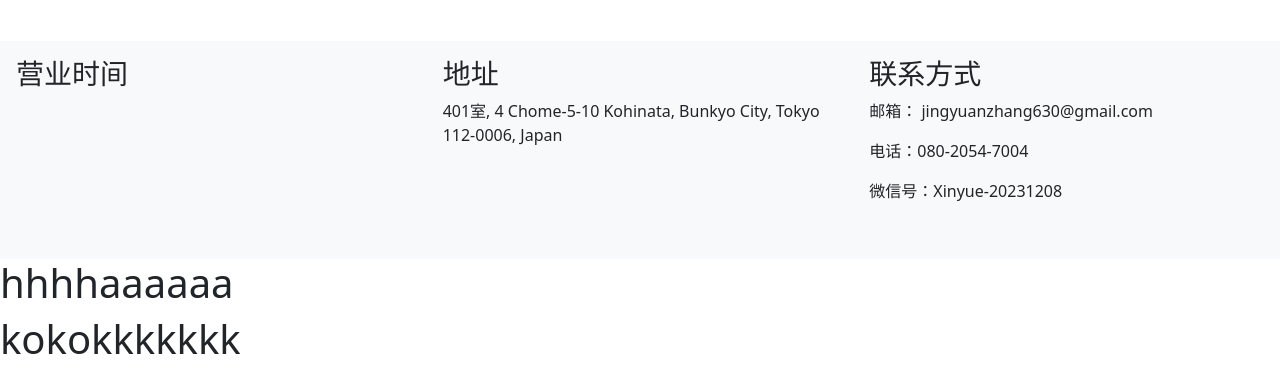
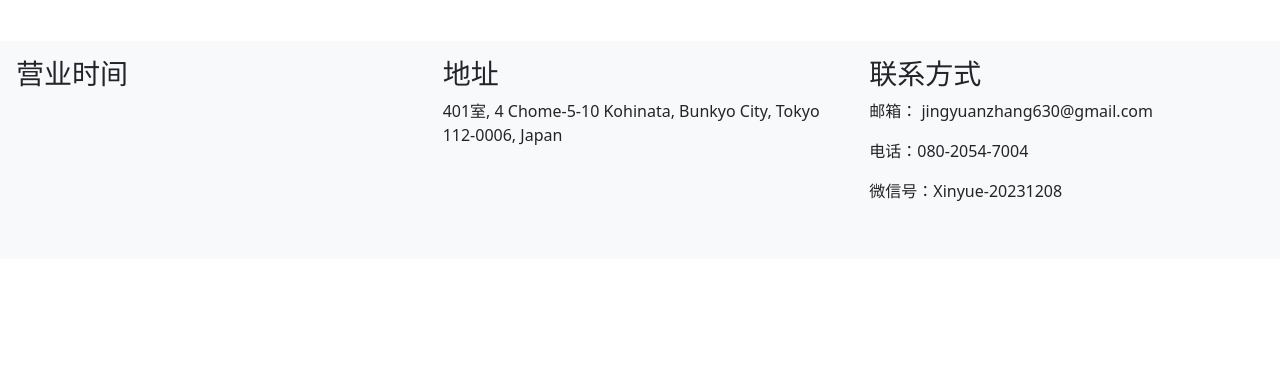
Before and after one commit to ArtXinyue/art.xinyue, a plain HTML site: page index.html in a window 1280 px wide. Shown: the part 3292-3663 px from the top of the page. After the commit the page ends 3551 px from the top, so only its background shows below. Drawn offline with nearby package versions, Linux system fonts and the light colour scheme.

Commit message:
test return

```diff
--- a/index.html
+++ b/index.html
@@ -433,13 +433,6 @@
 
 
 
-    <div>
-      <h1>hhhhaaaaaa</h1>
-    </div>
-
-    <h1>kokokkkkkkk</h1>
-
-
         <script>
             $(function(){
                 $('#datepicker').datepicker();
```
